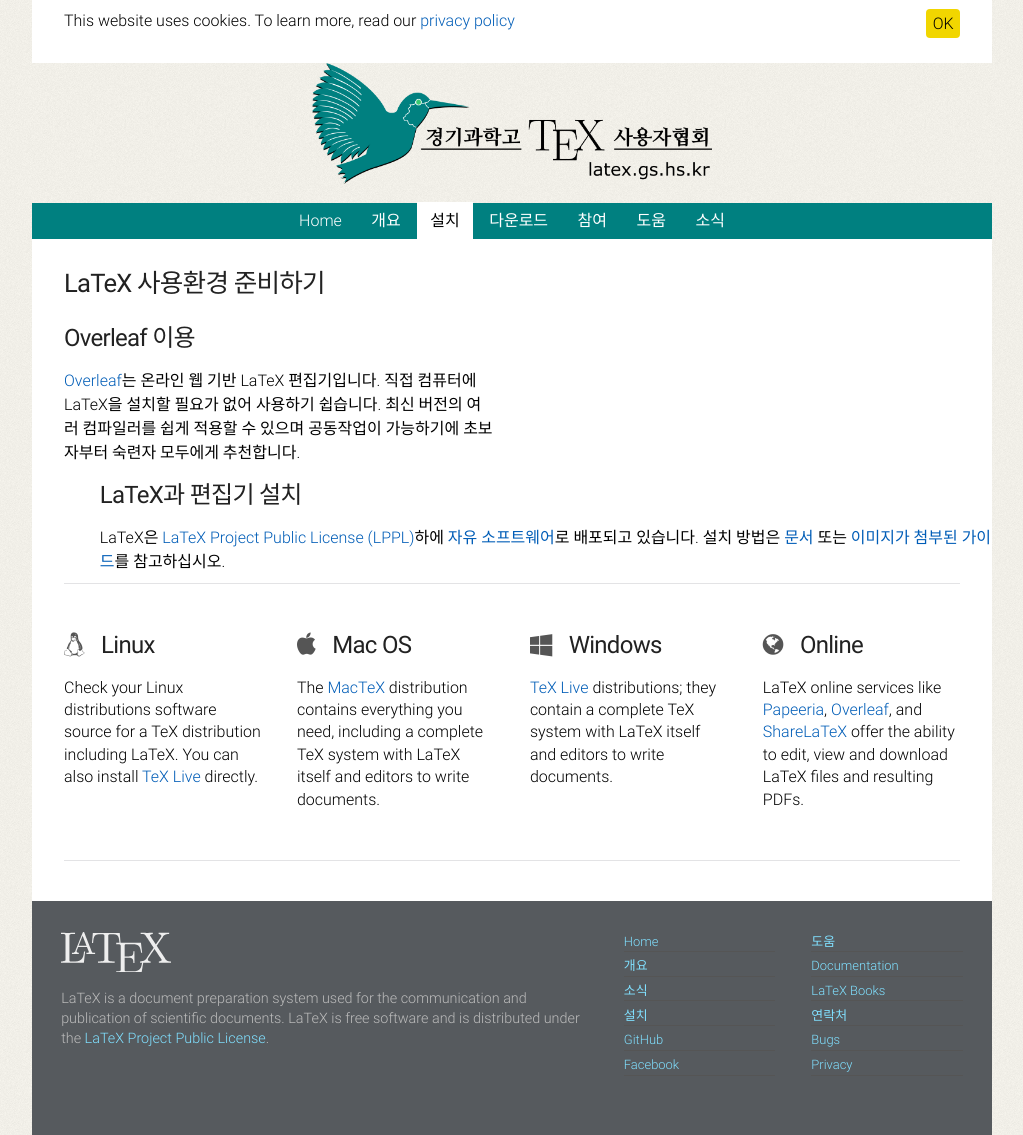
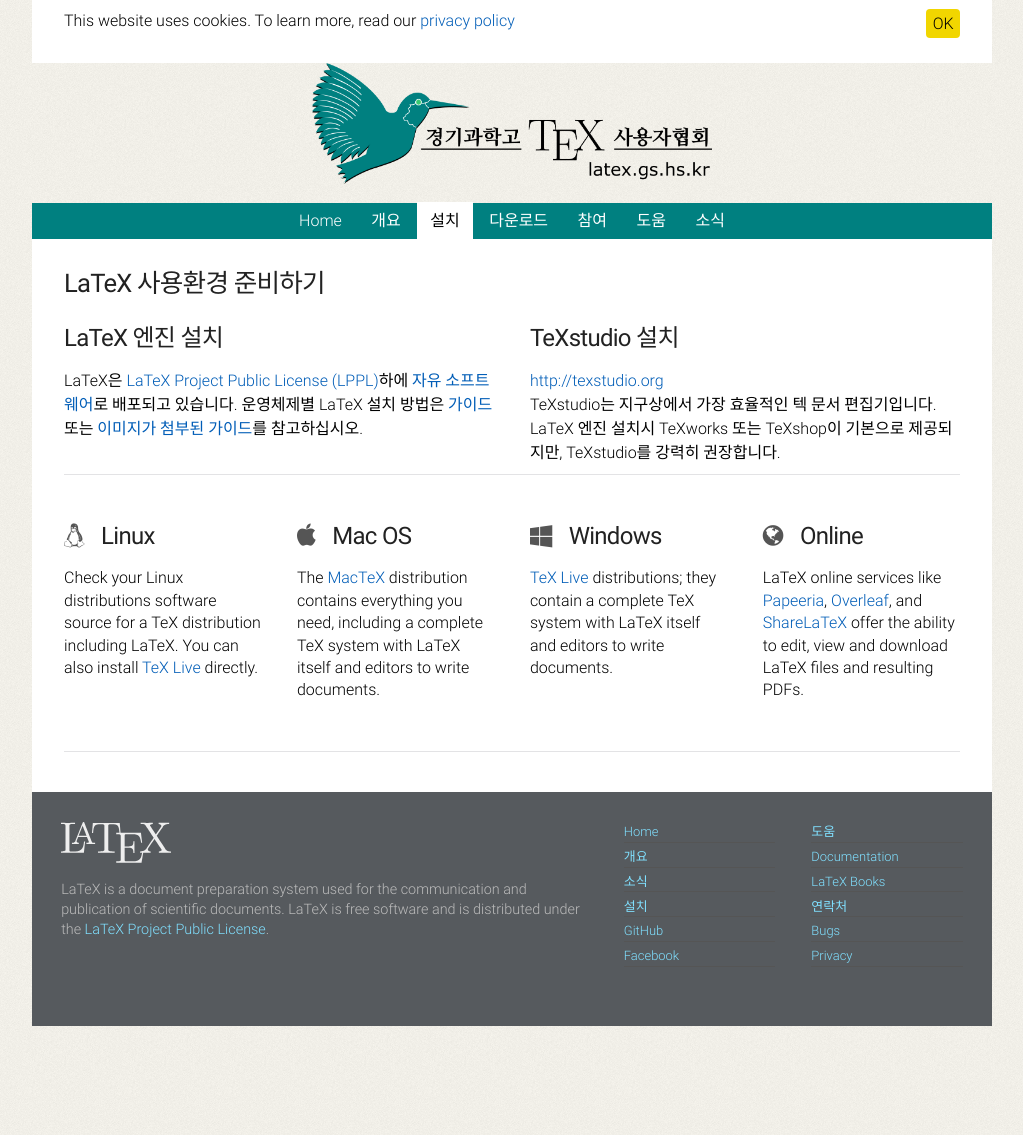
Before and after one commit to gshstexsociety/gshstexsociety.github.io, a Jekyll site: the page built from 설치/index.md, in a window 1280 px wide. Shown: the whole page, without its empty margins (128-1151 px from the left). Built offline with Jekyll 4.4.1, drawn with Linux system fonts in a browser that asks for light colours; after the commit the page ends 1026 px from its top, so only the background shows below that.

Commit message:
Update index.md

```diff
--- a/설치/index.md
+++ b/설치/index.md
@@ -10,15 +10,20 @@ permalink: /설치/
 
 <div class="row">
   <div class="col cell1of2">
-    <h2>Overleaf 이용</h2>
+    <h2>LaTeX 엔진 설치</h2>
 
-    <a href="https://www.overleaf.com/">Overleaf</a>는 온라인 웹 기반 LaTeX 편집기입니다. 직접 컴퓨터에 LaTeX을 설치할 필요가 없어 사용하기 쉽습니다. 최신 버전의 여러 컴파일러를 쉽게 적용할 수 있으며 공동작업이 가능하기에 초보자부터 숙련자 모두에게 추천합니다.
+    LaTeX은 <a href="{{site.baseurl}}/lppl/">LaTeX Project Public License (LPPL)</a>하에 <a href="http://www.debian.org/intro/free">자유 소프트웨어</a>로 배포되고 있습니다.
+    운영체제별
+    LaTeX 설치 방법은 <a href="https://github.com/gshslatexintro/An-Introduction-to-LaTeX/blob/master/Installation.md">가이드</a> 또는
+    <a href="https://github.com/gshslatexintro/An-Introduction-to-LaTeX/blob/master/Installation_images.md">이미지가 첨부된 가이드</a>를 참고하십시오.
   </div>
-  <div class="col cell2of2">
-    <h2>LaTeX과 편집기 설치</h2>
-    LaTeX은 <a href="{{site.baseurl}}/lppl/">LaTeX Project Public License (LPPL)</a>하에 <a href="http://www.debian.org/intro/free">자유 소프트웨어</a>로 배포되고 있습니다.
-    설치 방법은 <a href="https://github.com/gshslatexintro/An-Introduction-to-LaTeX/blob/master/Installation.md">문서</a> 또는
-    <a href="https://github.com/gshslatexintro/An-Introduction-to-LaTeX/blob/master/Installation_images.md">이미지가 첨부된 가이드</a>를 참고하십시오.
+  <div class="col cell1of2">
+    <h2>TeXstudio 설치</h2>
+
+    <a href="http://texstudio.org">http://texstudio.org</a>
+    <br>
+    TeXstudio는 지구상에서 가장 효율적인 텍 문서 편집기입니다.
+    LaTeX 엔진 설치시 TeXworks 또는 TeXshop이 기본으로 제공되지만, TeXstudio를 강력히 권장합니다.
   </div>
 </div>
 
```
